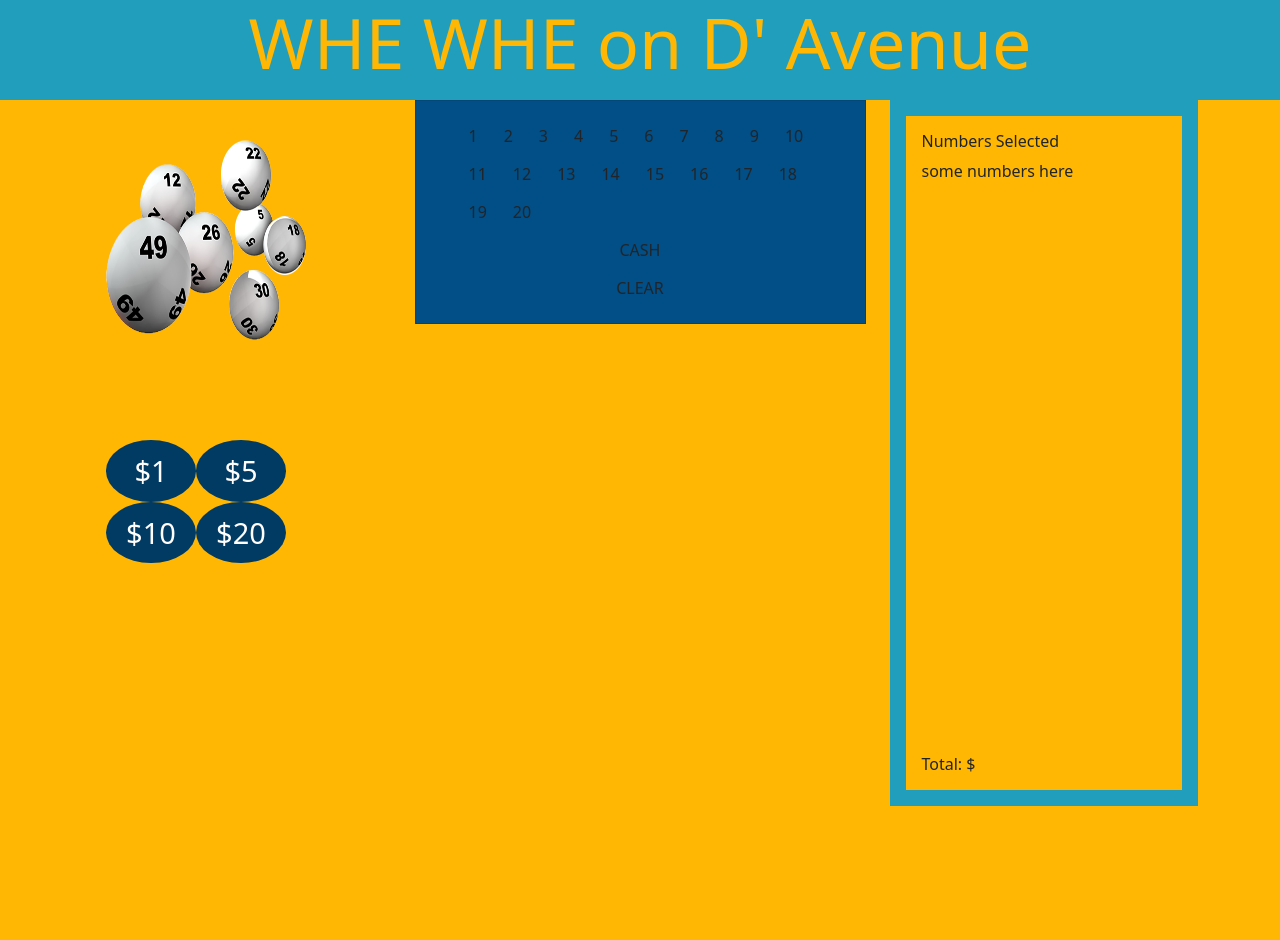
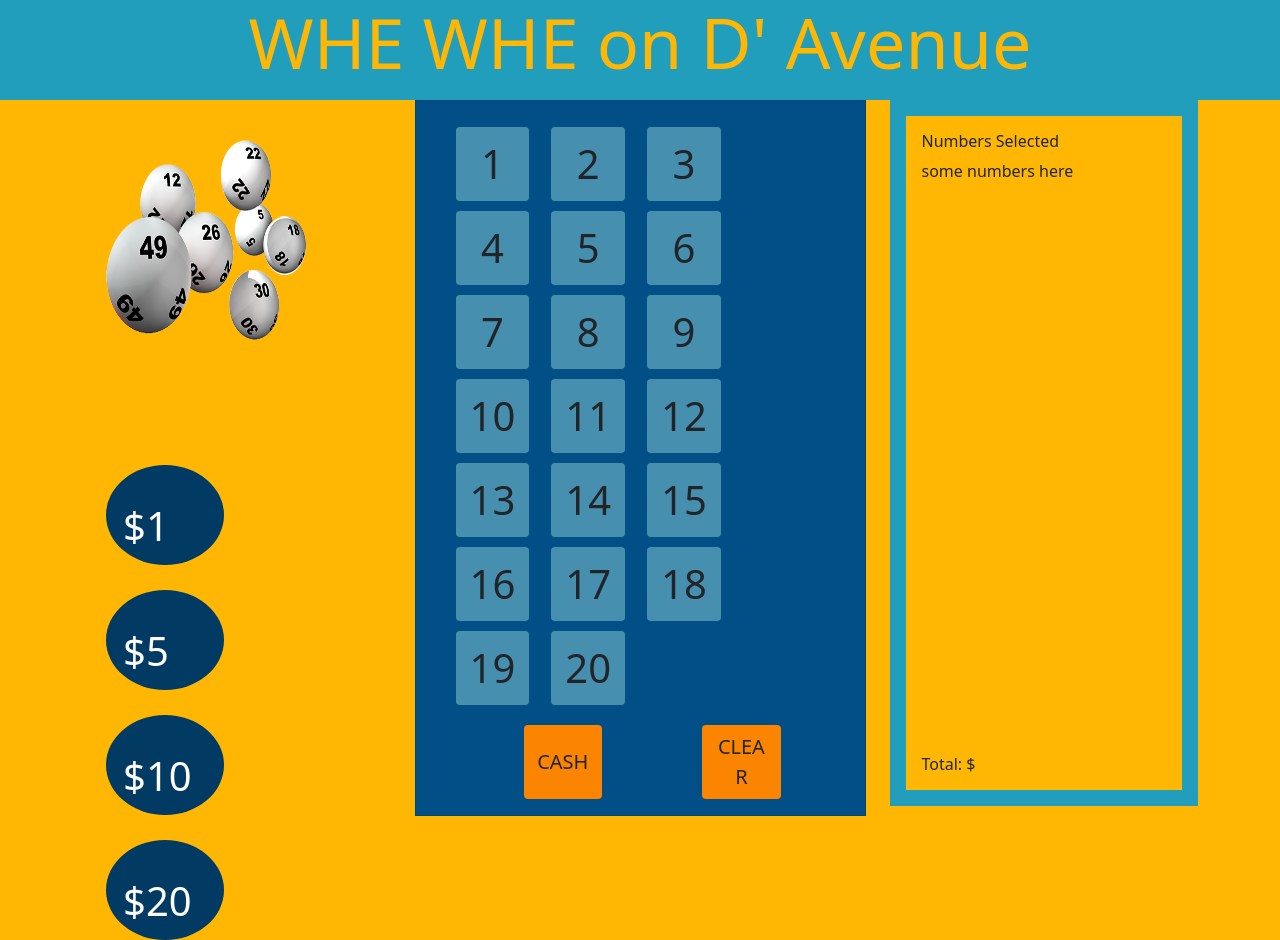
Before and after one commit to ElisaNgLi/LotteryCash, a React (Create React App) app: page / in a window 1280 px wide. Before the commit the page ends 806 px from the top, so only its background shows below. Built offline with nearby package versions, Linux system fonts and the light colour scheme.

Commit message:
Update colors and spacing

```diff
--- a/src/css/App.css
+++ b/src/css/App.css
@@ -1,4 +1,3 @@
 #background-container {
   background-color: #ffb703;
-  width: 100%;
 }
--- a/src/css/LeftSideButtons.css
+++ b/src/css/LeftSideButtons.css
@@ -11,18 +11,20 @@ img {
   padding-top: 100px;
 }
 
-#second-row {
-  padding-top: 50px;
-}
-
 #btn-container {
   background-color: #013a63;
   width: 90px;
   color: white;
   border-radius: 50%;
-  font-size: 29px;
+  font-size: 40px;
+  padding-right: 100px;
+  padding-top: 30px;
+  margin-right: 25px;
+  margin-top: 25px;
 }
 
 #btn-container:hover {
   color: white;
+  border-color: #219ebc;
+  border-width: 5px;
 }
--- a/src/css/Ticket.css
+++ b/src/css/Ticket.css
@@ -2,3 +2,26 @@
   background-color: #014f86;
   border-radius: 0;
 }
+
+#number-container {
+  background-color: #468faf;
+  font-size: 40px;
+  width: 20%;
+  margin-right: 22px;
+  margin-top: 10px;
+}
+
+#number-container:focus {
+  background-color: #8ecae6;
+  border-color: #a9d6e5;
+  border-width: 5px;
+}
+
+#button-con {
+  background-color: #fb8500;
+  font-size: 20px;
+  width: 20%;
+  margin-left: 80px;
+  margin-right: 20px;
+  margin-top: 20px;
+}
```
